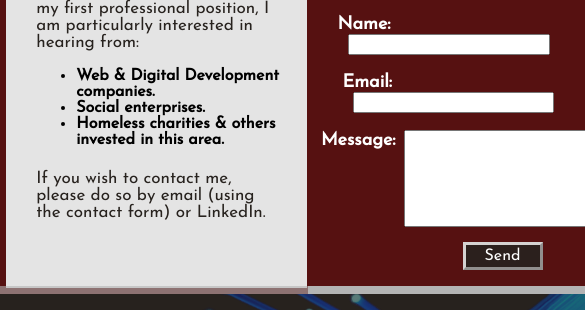
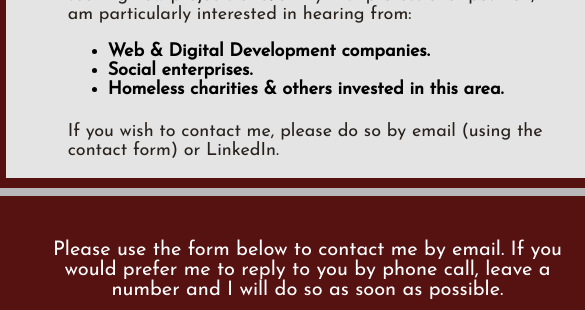
Before and after one commit to arh301/Portfolio1, a plain HTML site: page contact.html in a window 390 px wide. Shown: the part 192-502 px from the top of the page, 585 px wide, since content can reach past the window. Drawn offline with Linux system fonts and the light colour scheme.

Commit message:
Add files via upload

```diff
--- a/media.css
+++ b/media.css
@@ -395,4 +395,19 @@
 	  padding-right:25px;
 	  width:45%;
 }
+#conLeftPane{
+	width:100%;
+	height:auto;
+	margin-bottom:10px;
 }
+.conText{
+	font-size:18px;
+}
+#conLeftList{
+	font-size:18px;
+}
+#formPane{
+	width:100%;
+	font-size:20px;
+}
+}
```
